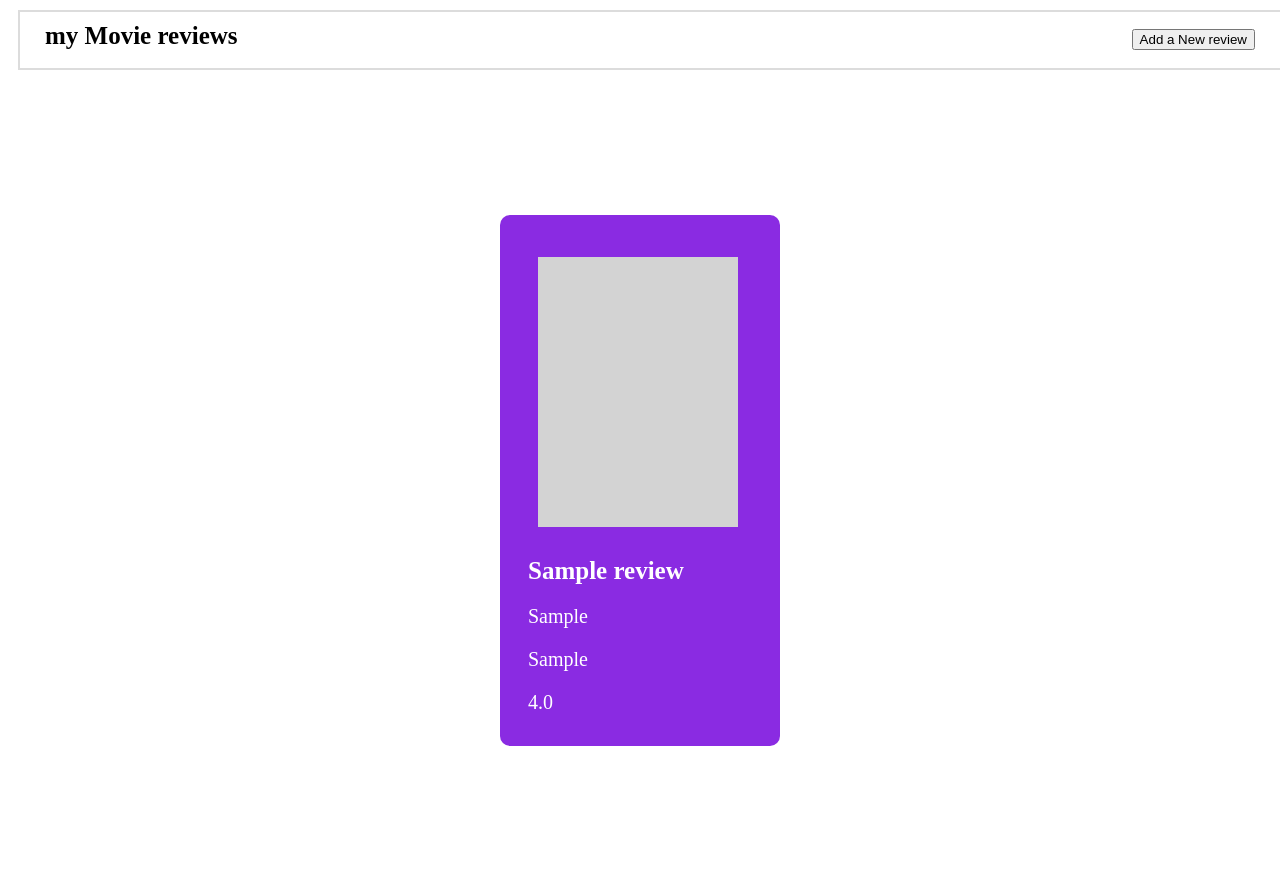
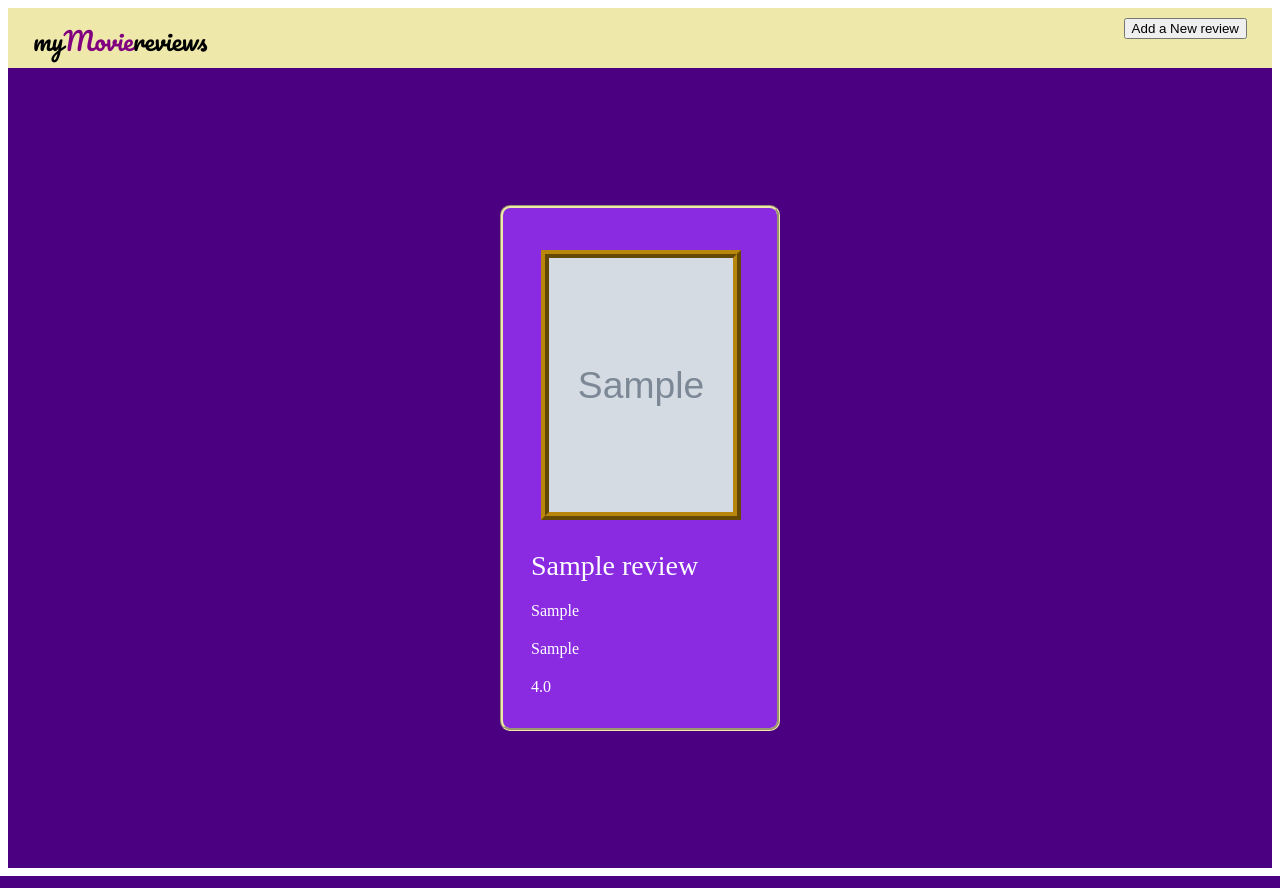
Before and after one commit to Pirogramming-22/Nam-Kyeongmin, a Django app: page /review/ in a window 1280 px wide. Run offline with Django 5.2, Linux system fonts and the light colour scheme; tables that the repository leaves empty hold one stand-in row (values such as "Sample post"); grey boxes marked "Sample" are stand-in pictures; some web fonts are replaced.

Commit message:
add: myMovieReviews 이미지 로드+css 수정

```diff
--- a/myMovieReviews/config/settings.py
+++ b/myMovieReviews/config/settings.py
@@ -11,6 +11,7 @@ https://docs.djangoproject.com/en/5.1/ref/settings/
 """
 
 from pathlib import Path
+import os
 
 # Build paths inside the project like this: BASE_DIR / 'subdir'.
 BASE_DIR = Path(__file__).resolve().parent.parent
@@ -122,3 +123,7 @@ STATIC_URL = 'static/'
 # https://docs.djangoproject.com/en/5.1/ref/settings/#default-auto-field
 
 DEFAULT_AUTO_FIELD = 'django.db.models.BigAutoField'
+
+# for img(MEDIA) files
+MEDIA_URL = '/media/'
+MEDIA_ROOT = os.path.join(BASE_DIR, 'media')
--- a/myMovieReviews/config/urls.py
+++ b/myMovieReviews/config/urls.py
@@ -16,8 +16,13 @@ Including another URLconf
 """
 from django.contrib import admin
 from django.urls import path, include
+from django.conf import settings
+from django.conf.urls.static import static
 
 urlpatterns = [
     path('admin/', admin.site.urls),
     path('', include('review.urls')),
 ]
+
+if settings.DEBUG:
+    urlpatterns += static(settings.MEDIA_URL, document_root=settings.MEDIA_ROOT)
--- a/myMovieReviews/review/models.py
+++ b/myMovieReviews/review/models.py
@@ -1,6 +1,7 @@
 from django.db import models
 
 class Review(models.Model):
+    poster = models.FileField(upload_to='templates/poster/', blank=True)
     title = models.TextField()
     release = models.TextField()
     genre = models.CharField(max_length=200)
--- a/myMovieReviews/review/templates/review/create.html
+++ b/myMovieReviews/review/templates/review/create.html
@@ -70,6 +70,10 @@
             <form action="{% url 'review:review_create' %}" method="post">
                 {% csrf_token %}
                 <div class="field">
+                    <label for="poster">포스터:</label>
+                    <input type="file" id="poster" name="poster">
+                </div>
+                <div class="field">
                     <label for="title">제목:</label>
                     <input type="text" id="title" name="title">
                 </div>
--- a/myMovieReviews/review/templates/review/list.html
+++ b/myMovieReviews/review/templates/review/list.html
@@ -4,7 +4,17 @@
     <meta charset="UTF-8">
     <meta name="viewport" content="width=device-width, initial-scale=1.0">
     <title>My Movie reviews</title>
+    <link rel="preconnect" href="https://fonts.googleapis.com">
+    <link rel="preconnect" href="https://fonts.gstatic.com" crossorigin>
+    <link href="https://fonts.googleapis.com/css2?family=Pacifico&display=swap" rel="stylesheet">
     <style>
+        @font-face {
+            font-family: 'TTHakgyoansimMulgyeolB';
+            src: url('https://fastly.jsdelivr.net/gh/projectnoonnu/noonfonts_2402_keris@1.0/TTHakgyoansimMulgyeolB.woff2') format('woff2');
+            font-weight: 700;
+            font-style: normal;
+        }
+
         * {
             box-sizing: border-box;
         }
@@ -14,6 +24,7 @@
             justify-content: center;
             width: 100%;
             height: 100vh;
+            background-color: indigo;
         }
         .review_list {
             display: flex;
@@ -28,25 +39,29 @@
             justify-content: center;
             border-radius: 10px;
             padding: 22px 18px;
+            border: 3px groove palegoldenrod;
         }
         .movie_img {
             width: 200px;
             height: 270px;
-            background-color: lightgray;
             margin: 20px;
+            border: 8px ridge DarkGoldenRod;
+        }
+        .movie_img > img {
+            width: 100%;
+            height: 100%;
         }
         .movie_info {
             display: flex;
             flex-direction: column;
+            font-family: 'TTHakgyoansimMulgyeolB';
         }
         .movie_info > p {
             margin: 10px;
-            font-size: 20px;
-            font-weight: 500;
+            font-size: 16px;
         }
         .bold {
-            font-weight: 700;
-            font-size: 25px;
+            font-size: 28px;
             text-decoration: none;
             color: white;
             margin: 10px;
@@ -60,21 +75,26 @@
             height: 60px;
             width: 100%;
             padding: 10px 25px;
-            border: 2px solid Gainsboro;
             bottom: 0px;
+            background-color: PaleGoldenRod;
         }
         .body {
             width: 100vw;
         }
         .page_name{
+            font-size: 25px;
             color: black;
             margin: 0px;
+            font-family: "Pacifico", serif;
+        }
+        .Purple {
+            color: Purple;
         }
     </style>
 </head>
 <body>
-    <header class="navBar_container bold">
-        <div class="page_name">my Movie reviews</div>
+    <header class="navBar_container">
+        <div class="page_name bold">my<span class="Purple">Movie</span>reviews</div>
         <a href="{% url 'review:review_create' %}">
             <button type="submit" class="add_review">Add a New review</button>
         </a>
@@ -83,9 +103,9 @@
         <div class="review_list">
             {% for review in reviews %}
             <div class="review_card">
-                <div class="movie_img"><img></div>
+                <div class="movie_img"><img src="{{ review.poster.url }}"></div>
                 <div class="movie_info info_color">
-                    <a href="{% url 'review:review_detail' review.pk %}" class="bold">{{review.title}}</a>
+                    <a href="{% url 'review:review_detail' review.pk %}" class="bold movie_title">{{review.title}}</a>
                     <p>{{review.release}}</p>
                     <p>{{review.genre}}</p>
                     <p>{{review.stars}}</p>
--- a/myMovieReviews/review/templates/review/update.html
+++ b/myMovieReviews/review/templates/review/update.html
@@ -70,6 +70,10 @@
             <form action="{% url 'review:review_update' review.pk %}" method="post">
                 {% csrf_token %}
                 <div class="field">
+                    <label for="poster">포스터:</label>
+                    <input type="file" id="poster" name="poster" value={{ review.poster }}>
+                </div>
+                <div class="field">
                     <label for="title">제목:</label>
                     <input type="text" id="title" name="title" value={{ review.title }}>
                 </div>
--- a/myMovieReviews/review/views.py
+++ b/myMovieReviews/review/views.py
@@ -19,6 +19,7 @@ def review_detail(request, pk):
 def review_create(request):
     if request.method == 'POST':
         review = Review.objects.create(
+            poster = request.FILES['poster'],
             title = request.POST['title'],
             release = request.POST['release'],
             genre = request.POST['genre'],
```
Also changed, not shown: myMovieReviews/review/templates/review/detail.html (+59 -10 lines), myMovieReviews/review/migrations/0004_review_poster.py (added), myMovieReviews/review/templates/poster/movie_1.jpg (added), myMovieReviews/review/templates/poster/movie_2.jpg (added), myMovieReviews/review/templates/poster/movie_3.jpg (added), myMovieReviews/review/templates/poster/movie_4.jpg (added).
